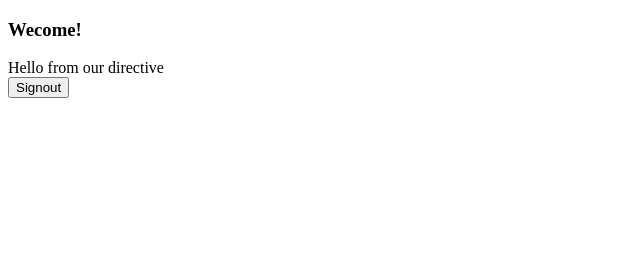
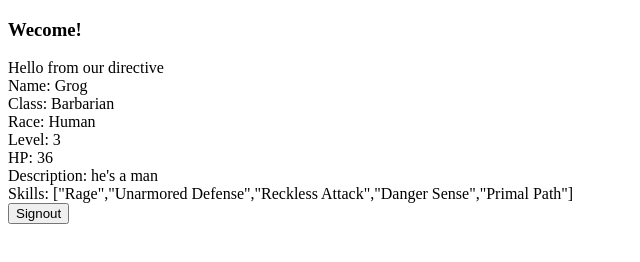
Before and after one commit to djbaker/dnd-npc-creator, a website: page public/index.html in a window 1280 px wide. Shown: the whole page, without its empty margins (0-640 px from the left). Drawn offline with nearby package versions, Linux system fonts and the light colour scheme.

Commit message:
npcList directive now properly being given individual npc

```diff
--- a/public/index.html
+++ b/public/index.html
@@ -8,7 +8,9 @@
 </head>
 <body>
 <h3>Wecome!</h3>
-<app ng-app="ngApp"></app>
+<div >
+  <app-container ng-app="ngApp"></app-container>
+</div>
 <script type="text/javascript" src="lib/app.js"></script>
 
 <form action="/signout" method="post">
--- a/public/lib/app.js
+++ b/public/lib/app.js
@@ -1,16 +1,63 @@
 angular.module('ngApp', [])
-.controller('appCtrl', function () {
-  this.submit
+.controller('appCtrl', ($scope) => {
+  this.submit = () => {
 
+  };
+  $scope.currentNpcs = [{name: 'Grog', class: 'Barbarian', race: 'Human', level: '3', hp: 36, description: 'he\'s a man', skills: ['Rage', 'Unarmored Defense', 'Reckless Attack', 'Danger Sense', 'Primal Path']}];
+  this.getCurrentNpcs = () => {
+
+  };
+})
+
+.directive('appContainer', () => {
+  return {
+    controller: 'appCtrl',
+    controllerAs: 'ctrl',
+    bindToController: true,
+    template: `
+    <div ng-controller="appCtrl as app">
+      <app npcs="currentNpcs"></app>
+    </div>`
+  }
+})
+
+.directive('app', () => {
+  return {
+    scope: {
+      npcs: '<'
+    },
+    controller: 'appCtrl',
+    controllerAs: 'ctrl',
+    bindToController: true,
+    template:
+    `<div>
+      Hello from our directive
+    </div>
+    <npc-list n="np"
+    ng-repeat="np in ctrl.npcs track by $index"
+    >
+    </npc-list>`
+  };
 
 })
 
-.directive('app', function () {
+.directive('npcList', () => {
   return {
+    scope: {
+      n: '<'
+    },
+    controller: 'appCtrl',
     controllerAs: 'ctrl',
     bindToController: true,
-    contrtoller: 'appCtrl',
-    template: `<div ng-controller="appCtrl">Hello from our directive</div>`
-  };
-
-});
+    template:
+    `<div>
+      <div class="name">Name: {{ctrl.n.name}}</div>
+      <div class="class">Class: {{ctrl.n.class}}</div>
+      <div class="race">Race: {{ctrl.n.race}}</div>
+      <div class="level">Level: {{ctrl.n.level}}</div>
+      <div class="hp">HP: {{ctrl.n.hp}}</div>
+      <div class="description">Description: {{ctrl.n.description}}</div>
+      <div class="skills">Skills: {{ctrl.n.skills}}</div>
+    </div>`
+  }
+})
```
